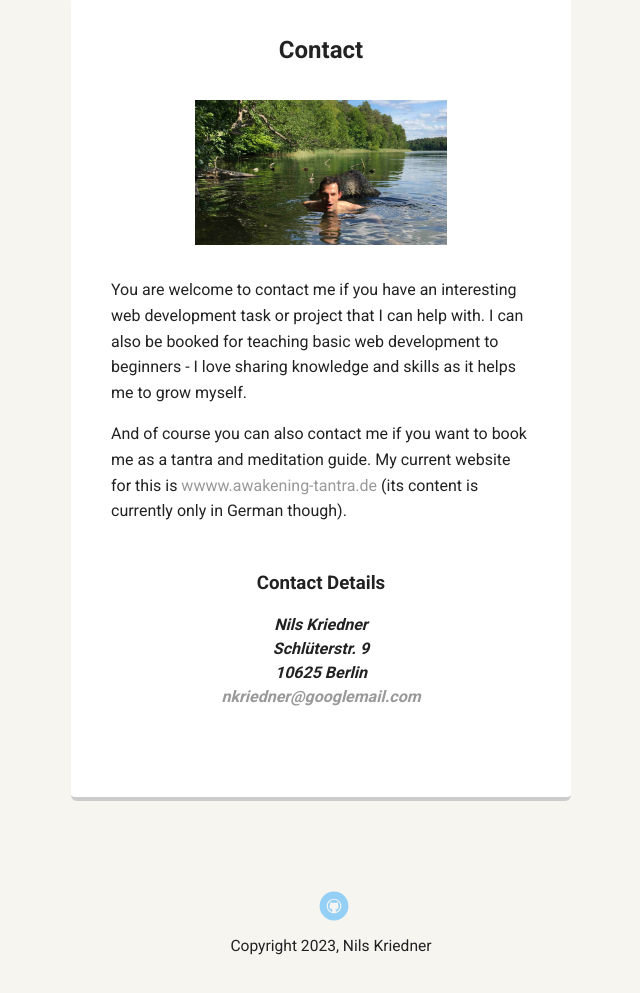
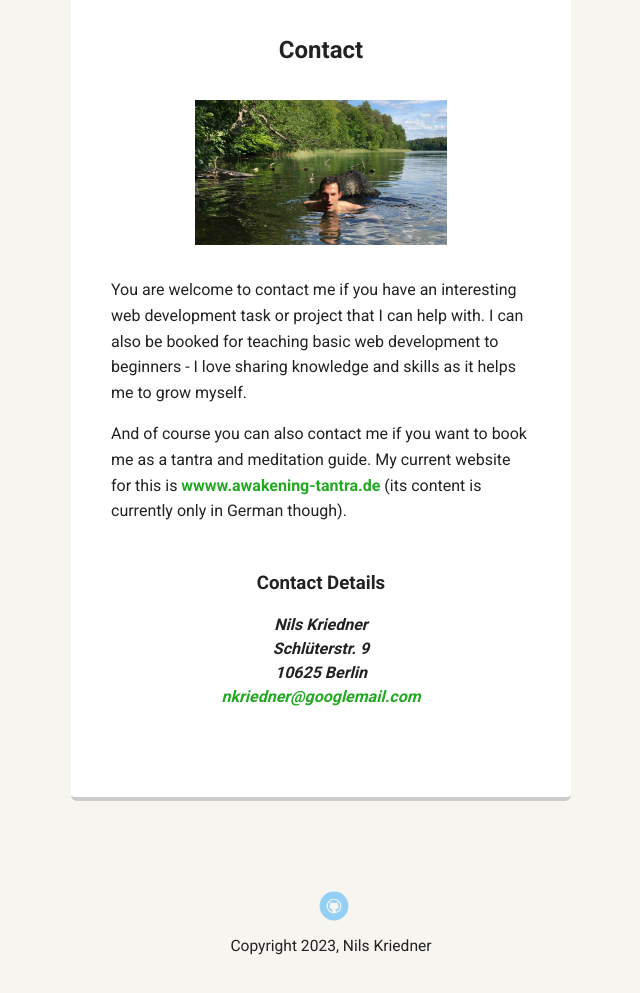
Before and after one commit to nkriedner/fewd-techdegree-project-1, a plain HTML site: page contact.html in a window 1280 px wide. Shown: the part 524-1517 px from the top of the page, without its empty margins (319-959 px from the left). Drawn offline with Linux system fonts and the light colour scheme; a web font is replaced by a local one.

Commit message:
Beautify colors for links in text

```diff
--- a/contact.html
+++ b/contact.html
@@ -37,15 +37,19 @@
                 <p>
                     And of course you can also contact me if you want to book me as a tantra and meditation guide. My
                     current website for this is
-                    <a href="https://www.sahaja-tantra.de" target="_blank">wwww.awakening-tantra.de</a> (its content is
-                    currently only in German though).
+                    <a href="https://www.sahaja-tantra.de" class="text-link" target="_blank"
+                        >wwww.awakening-tantra.de</a
+                    >
+                    (its content is currently only in German though).
                 </p>
                 <h3 class="center-align margin-top-1">Contact Details</h3>
                 <address class="center-align">
                     Nils Kriedner <br />
                     Schlüterstr. 9<br />
                     10625 Berlin<br />
-                    <a href="mailto:nkriedner@googlemail.com">nkriedner@googlemail.com</a>
+                    <a href="mailto:nkriedner@googlemail.com" class="text-link" target="_blank"
+                        >nkriedner@googlemail.com</a
+                    >
                 </address>
             </section>
         </main>
--- a/styles.css
+++ b/styles.css
@@ -234,3 +234,13 @@ address {
 ul.bio li {
     margin-bottom: 1rem;
 }
+
+.text-link {
+    color: hsl(120, 66%, 40%);
+    font-weight: bold;
+    transition: all 0.5s;
+}
+
+.text-link:hover {
+    color: hsl(120, 66%, 31%);
+}
```
